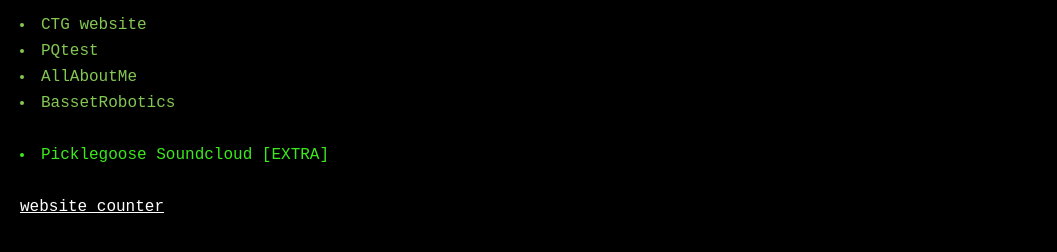
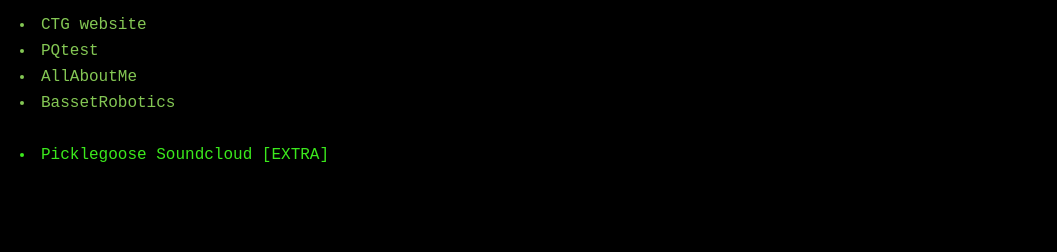
Before and after one commit to CodeTestGroup/portal, a plain HTML site: page index.html in a window 1280 px wide. Shown: the part 90-342 px from the top of the page, without its empty margins (0-1057 px from the left). Drawn offline with Linux system fonts and the light colour scheme; a script that the page names is missing.

Commit message:
Update index.html

```diff
--- a/index.html
+++ b/index.html
@@ -124,7 +124,7 @@ a:hover {
     <br>
        <li class="menuextra" onclick="sc()">Picklegoose Soundcloud  [EXTRA]</li>
     </div>
-      <div id="sfc9ex5tfa3ur21nrc97xl1dd355fjy2rgr"></div><script type="text/javascript" src="https://counter6.optistats.ovh/private/counter.js?c=9ex5tfa3ur21nrc97xl1dd355fjy2rgr&down=async" async></script><br><a href="https://www.freecounterstat.com">website counter</a><noscript><a href="https://www.freecounterstat.com" title="website counter"><img src="https://counter6.optistats.ovh/private/freecounterstat.php?c=9ex5tfa3ur21nrc97xl1dd355fjy2rgr" border="0" title="website counter" alt="website counter"></a></noscript>
+      <div id="sfc9ex5tfa3ur21nrc97xl1dd355fjy2rgr"></div><script type="text/javascript" src="https://counter6.optistats.ovh/private/counter.js?c=9ex5tfa3ur21nrc97xl1dd355fjy2rgr&down=async" async></script><br><noscript><a href="https://www.freecounterstat.com" title="website counter"><img src="https://counter6.optistats.ovh/private/freecounterstat.php?c=9ex5tfa3ur21nrc97xl1dd355fjy2rgr" border="0" title="website counter" alt="website counter"></a></noscript>
 
 
 
```
